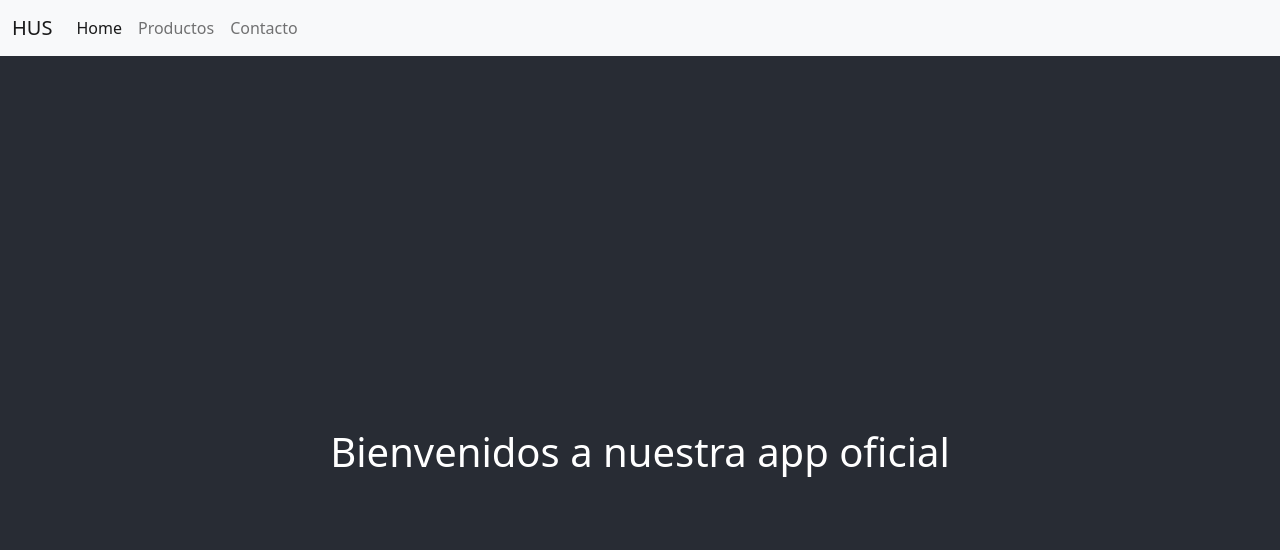
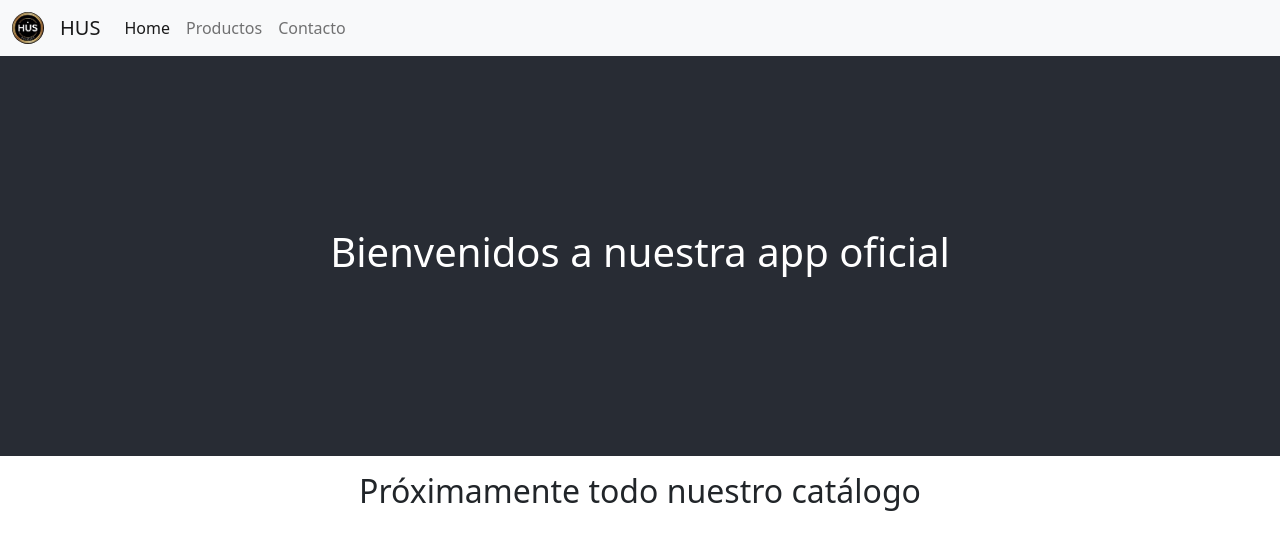
Before and after one commit to fabianabarrionuevo/hus-app, a JavaScript app: page / in a window 1280 px wide. Shown: the top 550 px of the page. Built offline with nearby package versions, Linux system fonts and the light colour scheme; the HTML template or start-up script is replaced by a standard one.

Commit message:
agrego desafio clase 4

```diff
--- a/src/App.js
+++ b/src/App.js
@@ -1,6 +1,6 @@
-import logo from './assets/logo.svg';
 import './styles/App.css';
 import NavBar from './components/NavBar';
+import ItemListContainer from './components/ItemListContainer';
 
 function App() {
   return (
@@ -9,6 +9,9 @@ function App() {
       <header className="App-header">
         <h1>Bienvenidos a nuestra app oficial</h1>
       </header>
+      <main>
+       <ItemListContainer greeting="Próximamente todo nuestro catálogo"/>
+      </main>
     </div>
   );
 }
--- /dev/null
+++ b/src/components/CartWidget.js
@@ -0,0 +1,9 @@
+import logo from '../assets/logoHus.jpg';
+
+function CartWidget () {
+  return(
+    <img src={logo} className="logo-hus"/>
+  )
+}
+
+export default CartWidget;
--- /dev/null
+++ b/src/components/ItemListContainer.js
@@ -0,0 +1,8 @@
+
+function ItemListContainer (props) {
+  return (
+      <h2>{props.greeting}</h2>
+  )
+}
+
+export default ItemListContainer;
--- a/src/components/NavBar.js
+++ b/src/components/NavBar.js
@@ -1,8 +1,10 @@
+import CartWidget from '../components/CartWidget';
 
-const NavBar = () => {
+function NavBar () {
   return (
     <nav className="navbar navbar-expand-lg navbar-light bg-light">
     <div className="container-fluid">
+      <CartWidget />
       <a className="navbar-brand" href="#">HUS</a>
       <button className="navbar-toggler" type="button" data-bs-toggle="collapse" data-bs-target="#navbarNavAltMarkup" aria-controls="navbarNavAltMarkup" aria-expanded="false" aria-label="Toggle navigation">
         <span className="navbar-toggler-icon"></span>
--- a/src/styles/App.css
+++ b/src/styles/App.css
@@ -2,37 +2,20 @@
   text-align: center;
 }
 
-.App-logo {
-  height: 40vmin;
-  pointer-events: none;
-}
-
-@media (prefers-reduced-motion: no-preference) {
-  .App-logo {
-    animation: App-logo-spin infinite 20s linear;
-  }
-}
-
 .App-header {
   background-color: #282c34;
-  min-height: 100vh;
+  min-height: 50vh;
   display: flex;
   flex-direction: column;
   align-items: center;
   justify-content: center;
   font-size: calc(10px + 2vmin);
   color: white;
+  margin-bottom: 1rem;
 }
 
-.App-link {
-  color: #61dafb;
+.logo-hus{
+  width: 2rem;
+  border-radius: 50%;
+  margin-right: 1rem;
 }
-
-@keyframes App-logo-spin {
-  from {
-    transform: rotate(0deg);
-  }
-  to {
-    transform: rotate(360deg);
-  }
-}
```
Also changed, not shown: src/assets/logoHus.jpg (added).
